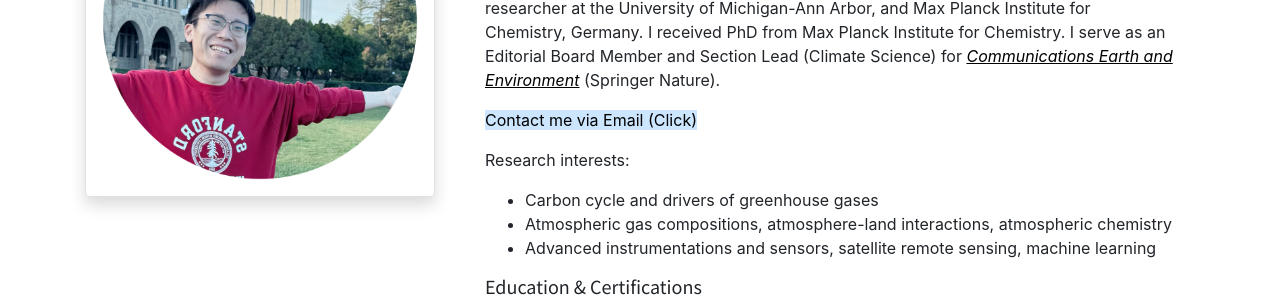
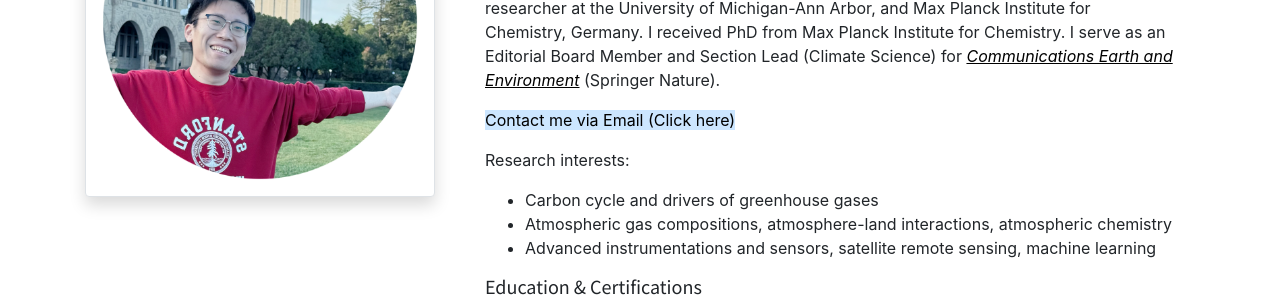
Before and after one commit to limengze1991/limengze1991.github.io, a Jekyll site: the page built from index.md, in a window 1280 px wide. Shown: the part 250-550 px from the top of the page. Built offline with Jekyll 4.4.1, drawn with Linux system fonts in a browser that asks for light colours; nearby versions of some CDN libraries; comment, search, counter and statistics services are not loaded; our own code applies the rules of GitHub Pages for plain Markdown files.

Commit message:
update: bio

```diff
--- a/index.md
+++ b/index.md
@@ -6,7 +6,7 @@ date: 2020-11-20
 ### Hi, I'm Mengze 👋
 I'm a postdoctoral scholar at Stanford University, working with <a href="https://jacksonlab.stanford.edu/" style="text-decoration: underline;">Prof. Rob Jackson</a> on the Global Carbon Project, particularly global methane budget, and global wetland methane emission and its environmental drivers. Before joining Stanford, I was a postdoctoral researcher at the University of Michigan-Ann Arbor, and Max Planck Institute for Chemistry, Germany. I received PhD from Max Planck Institute for Chemistry. I serve as an Editorial Board Member and Section Lead (Climate Science) for <a href="https://www.nature.com/commsenv/" style="text-decoration: underline;"><i>Communications Earth and Environment</i></a> (Springer Nature).
 
-<a href="mailto:mengze@stanford.edu" style="background-color: #cce6ff; text-decoration: none;">Contact me via Email (Click)</a>
+<a href="mailto:mengze@stanford.edu" style="background-color: #cce6ff; text-decoration: none;">Contact me via Email (Click here)</a>
 
 Research interests:
  - Carbon cycle and drivers of greenhouse gases
```
